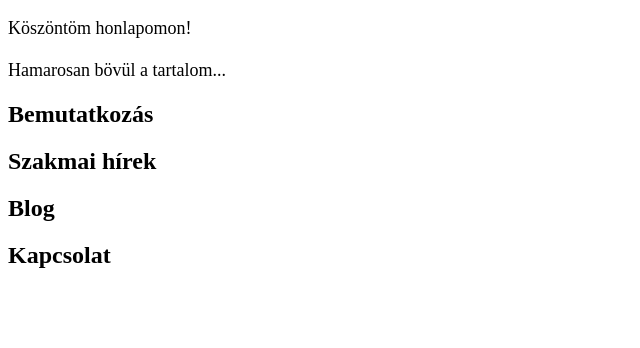
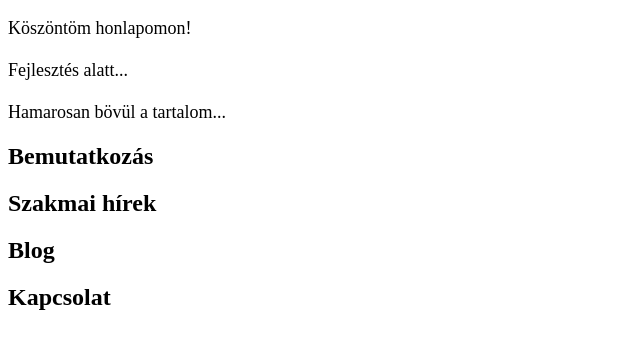
Before and after one commit to furpista/intropage, a plain HTML site: page index.html in a window 1280 px wide. Shown: the whole page, without its empty margins (0-640 px from the left). Drawn offline with Linux system fonts and the light colour scheme.

Commit message:
updated publish
corrected

```diff
--- a/index.html
+++ b/index.html
@@ -8,7 +8,7 @@
 </head>
 <body>
 
-  <p>Köszöntöm honlapomon!<br><br>Hamarosan bövül a tartalom...</p>
+  <p>Köszöntöm honlapomon!<br><br>Fejlesztés alatt...<br><br>Hamarosan bövül a tartalom...</p>
 
   <h2>Bemutatkozás</h2>
   <h2>Szakmai hírek</h2>
```
